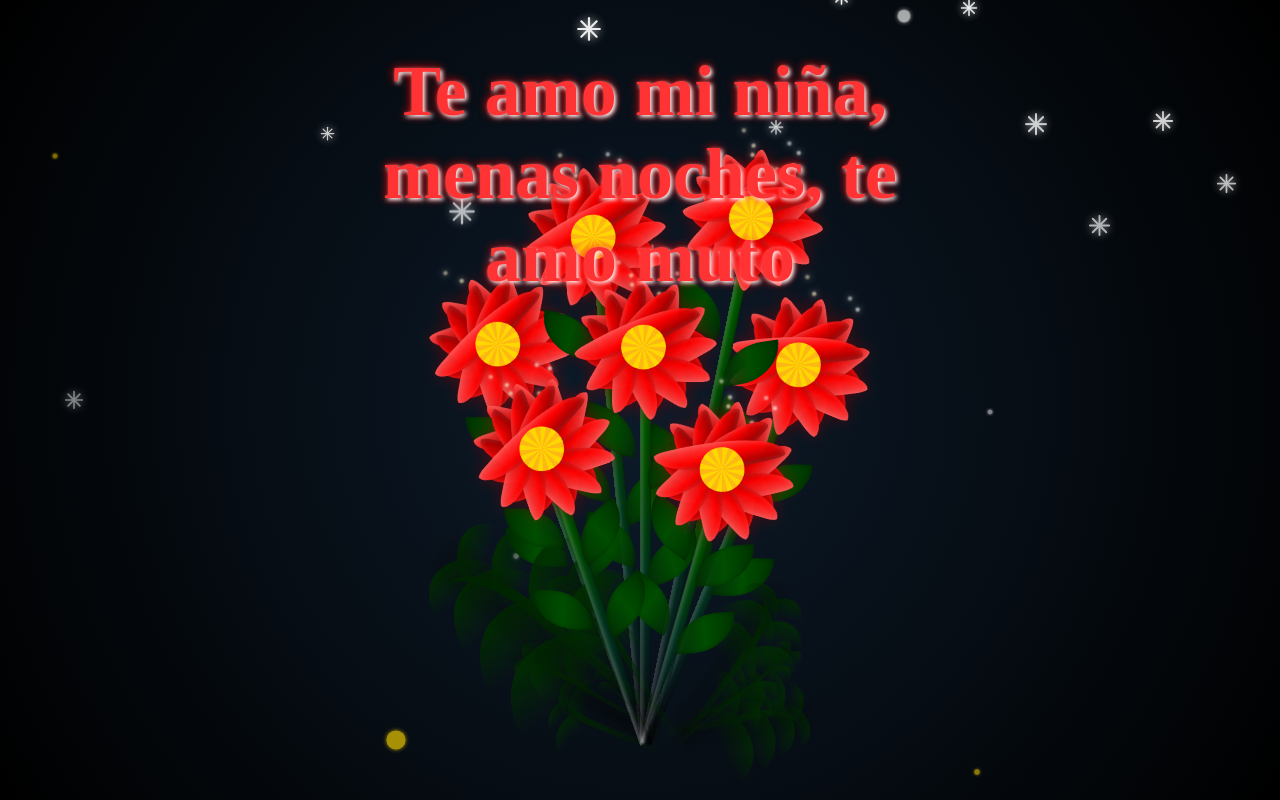
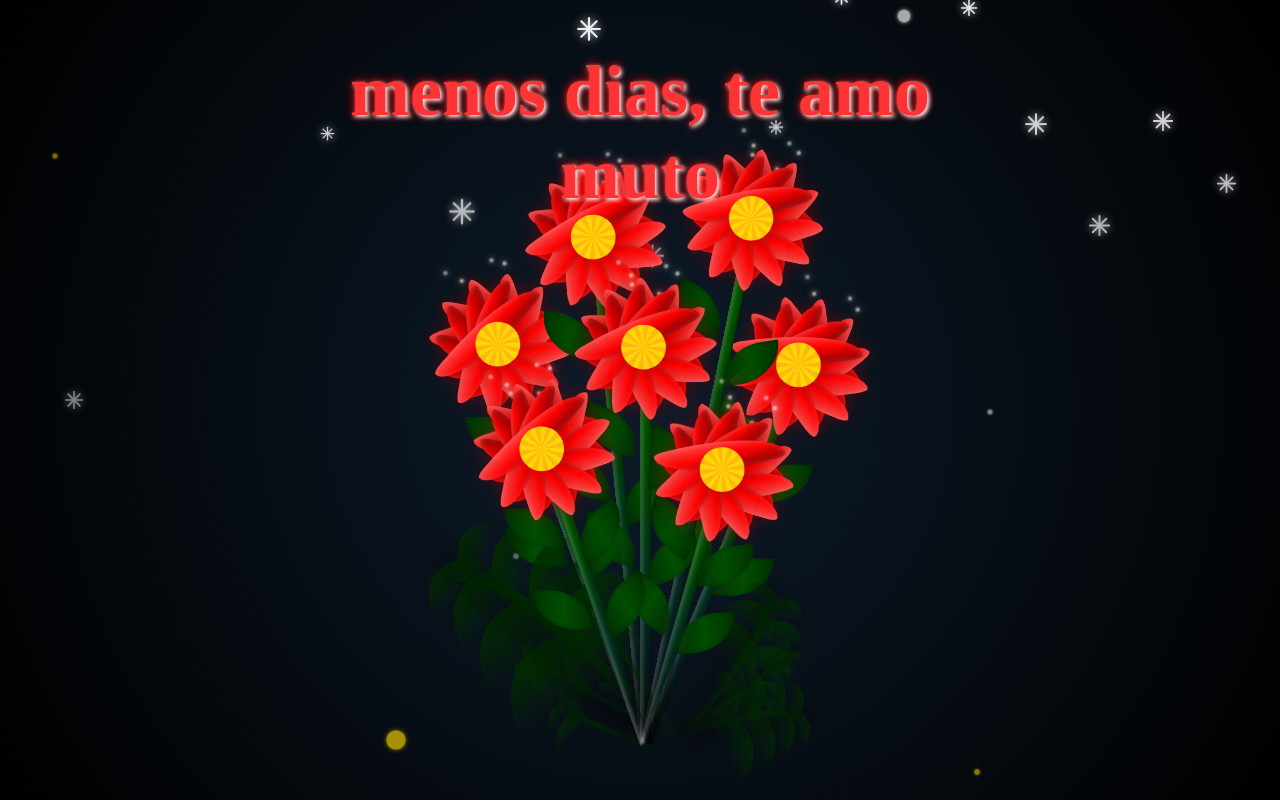
Before and after one commit to LuisLuigii/FloresNavide-as, a plain HTML site: page index.html in a window 1280 px wide. Drawn offline with Linux system fonts and the light colour scheme; files whose address does not match are found by name; a web font is replaced by a local one.

Commit message:
Update index.html

```diff
--- a/index.html
+++ b/index.html
@@ -482,7 +482,7 @@
 
     <div id="particle-container"></div>
 
-    <h1 class="love-title">Te amo mi niña, menas noches, te amo muto</h1>
+    <h1 class="love-title">menos dias, te amo muto</h1>
 
     <div class="flowers">
         <div class="flower flower--1">
```
